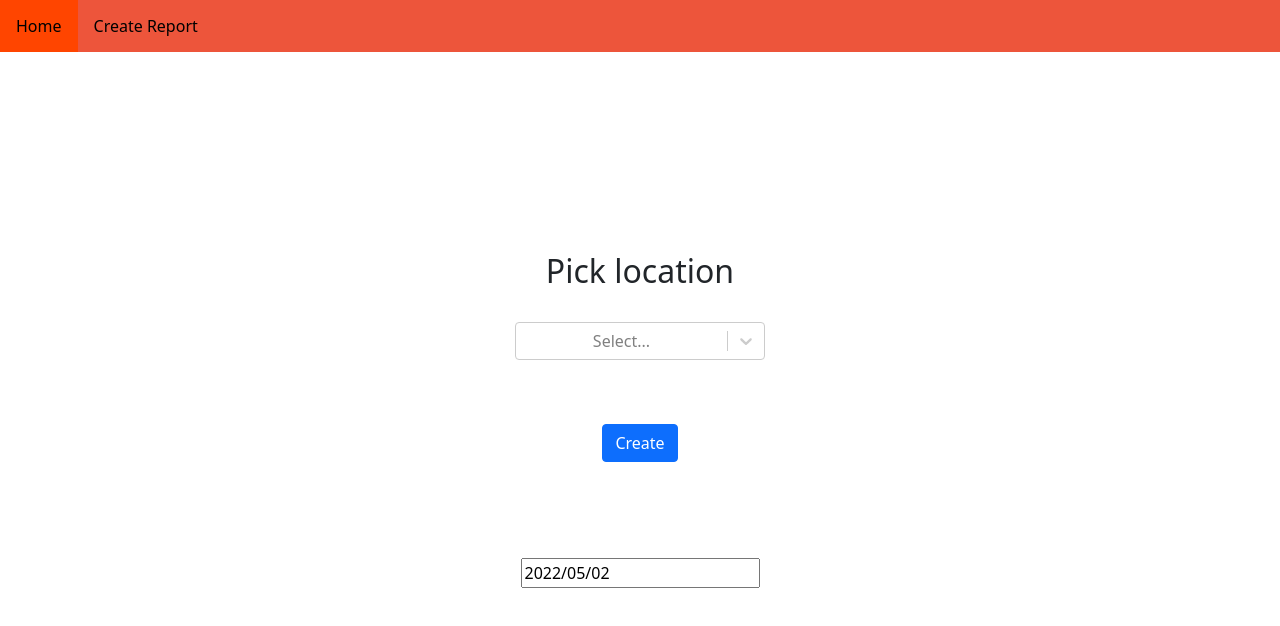
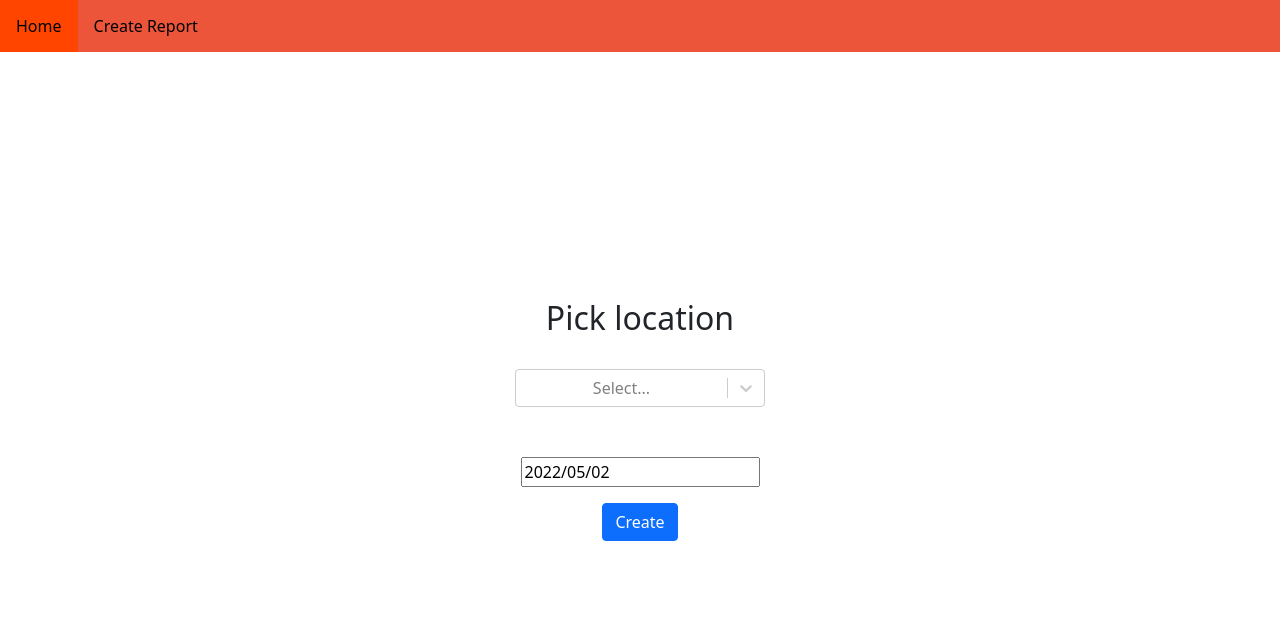
Before and after one commit to Janussr/Papp_insights_frontend, a React (Create React App) app: page /createReport in a window 1280 px wide. Shown: the top 626 px of the page. Built offline with nearby package versions, Linux system fonts and the light colour scheme; no server answers.

Commit message:
save to save

```diff
--- a/src/components/CreateReport.js
+++ b/src/components/CreateReport.js
@@ -36,8 +36,6 @@ const handleChange = (e) => {
 
 
   const [startDate, setStartDate] = useState(new Date());
-  const navigate = useNavigate()
-
   console.log(startDate.getUTCFullYear(),  startDate.getUTCMonth()+1, startDate.getUTCDate())
 
   useEffect(() => {
@@ -94,27 +92,22 @@ const handleChange = (e) => {
     name="parkingAreas"
     options={options}
     className="basic-multi-select"
-    classNamePrefix="select"
-  />
-      <br></br>
-      <br></br>
+    classNamePrefix="select"/>
+    </form>
 
-      </form>
-
-      <button onClick={createReport} className="btn btn-primary mt-3">Create</button>
-      <br></br>
-      <br></br>
       <div className="centerAligned">
         <div className="orderSection">
-        <br></br>
-        <br></br>
       <form className="date">
           <DatePicker
             dateFormat="yyyy/MM/dd"
             selected={startDate}
-            onChange={(date) => setStartDate(date)}
-          />
+            onChange={(date) => setStartDate(date)} />
+
+      <button onClick={createReport} className="btn btn-primary mt-3">Create</button>
+
       </form>
+
+
         </div>
       </div>
 
--- a/src/index.css
+++ b/src/index.css
@@ -101,6 +101,7 @@ ul.header li a:hover:not(.active) {
   width: 250px;
   column-rule-style: #ed553b;
   text-align: center;
+  margin-bottom: 25px;
 }
 .reporth4 {
   text-align: center;
@@ -110,5 +111,6 @@ ul.header li a:hover:not(.active) {
   width: 300px;
   column-width: 300px;
   text-align: center;
+  margin-top: 25px;
 
 }
```
